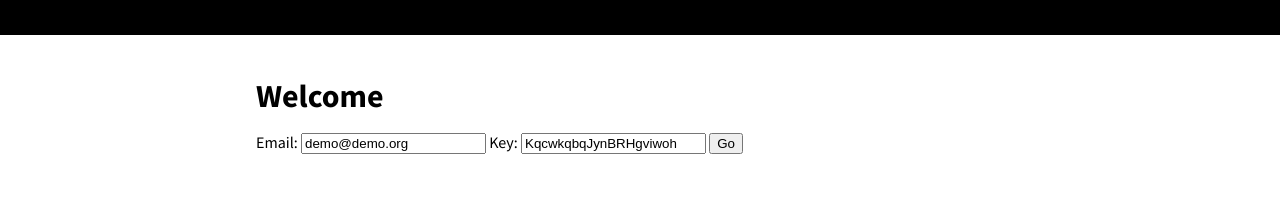
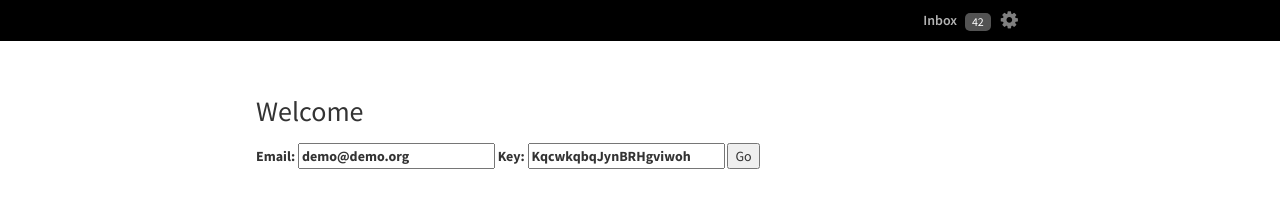
Before and after one commit to backdesk/backdesk.trumpet, a website: page public/index.html in a window 1280 px wide. Drawn offline with nearby package versions, Linux system fonts and the light colour scheme.

Commit message:
dummy component styles

```diff
--- a/public/index.html
+++ b/public/index.html
@@ -2,11 +2,21 @@
     <head>
         <title>Resume 0.1</title>
         <link href='http://fonts.googleapis.com/css?family=Source+Sans+Pro:200,300,400,600,700,900,200italic,300italic,400italic,600italic,700italic,900italic' rel='stylesheet' type='text/css'>
+        <link rel="stylesheet" href="https://maxcdn.bootstrapcdn.com/bootstrap/3.3.2/css/bootstrap.min.css">
         <link href="styles/font-awesome.min.css" rel="stylesheet" type="text/css" />
         <link href="styles/main.css" rel="stylesheet" type="text/css" />
     </head>
     <body>
-        <nav></nav>
+        <nav>
+            <div class="nav-inner">
+                <div id="settings" class="nav-block">
+                    <a href="#"><i class="fa fa-cog"></i></a>
+                </div>
+                <div id="messages" class="nav-block">
+                    <a href="#">Inbox <span class="badge">42</span></a>
+                </div>
+            </div>
+        </nav>
         <main></main>
         <script src="build/client.min.js"></script>
     </body>
--- a/public/styles/sass/base.scss
+++ b/public/styles/sass/base.scss
@@ -9,7 +9,7 @@ body {
  * Base layout.
  */
 main {
-  padding-top: 60px;
+  padding-top: 80px;
   width: 60%; margin: 0 auto;
   overflow: hidden;
 }
--- /dev/null
+++ b/public/styles/sass/messages.scss
@@ -0,0 +1,11 @@
+#messages {
+	a {
+		color: rgba(255, 255,255, 0.7);
+		font-size: 1em;
+		font-weight: 600;
+	}
+
+	a:hover, a:visited, a:active, a:focus {
+		text-decoration: none;
+	}
+}
--- a/public/styles/sass/nav.scss
+++ b/public/styles/sass/nav.scss
@@ -1,6 +1,31 @@
+@import 'messages';
+@import 'settings';
+
 nav {
 	position: fixed;
 	background-color: #000;
-	height: 35px;
+	padding: 10px;
 	width: 100%;
 }
+
+nav .nav-inner {
+	width: 60%;
+	margin: 0 auto;
+}
+
+nav .nav-block {
+	float: right;
+}
+
+nav {
+	.badge {
+		font-weight: 400;
+		border-radius: 5px;
+		background-color: #535353;
+		margin-left: 5px;
+	}
+
+	.badge.cta {
+		background-color: #E60303;
+	}
+}
--- /dev/null
+++ b/public/styles/sass/settings.scss
@@ -0,0 +1,7 @@
+#settings {
+	a {
+		font-size: 20px;
+		color: #7F7F7F;
+		margin-left: 10px;
+	}
+}
```
Also changed, not shown: public/styles/main.css, 1 other file.
